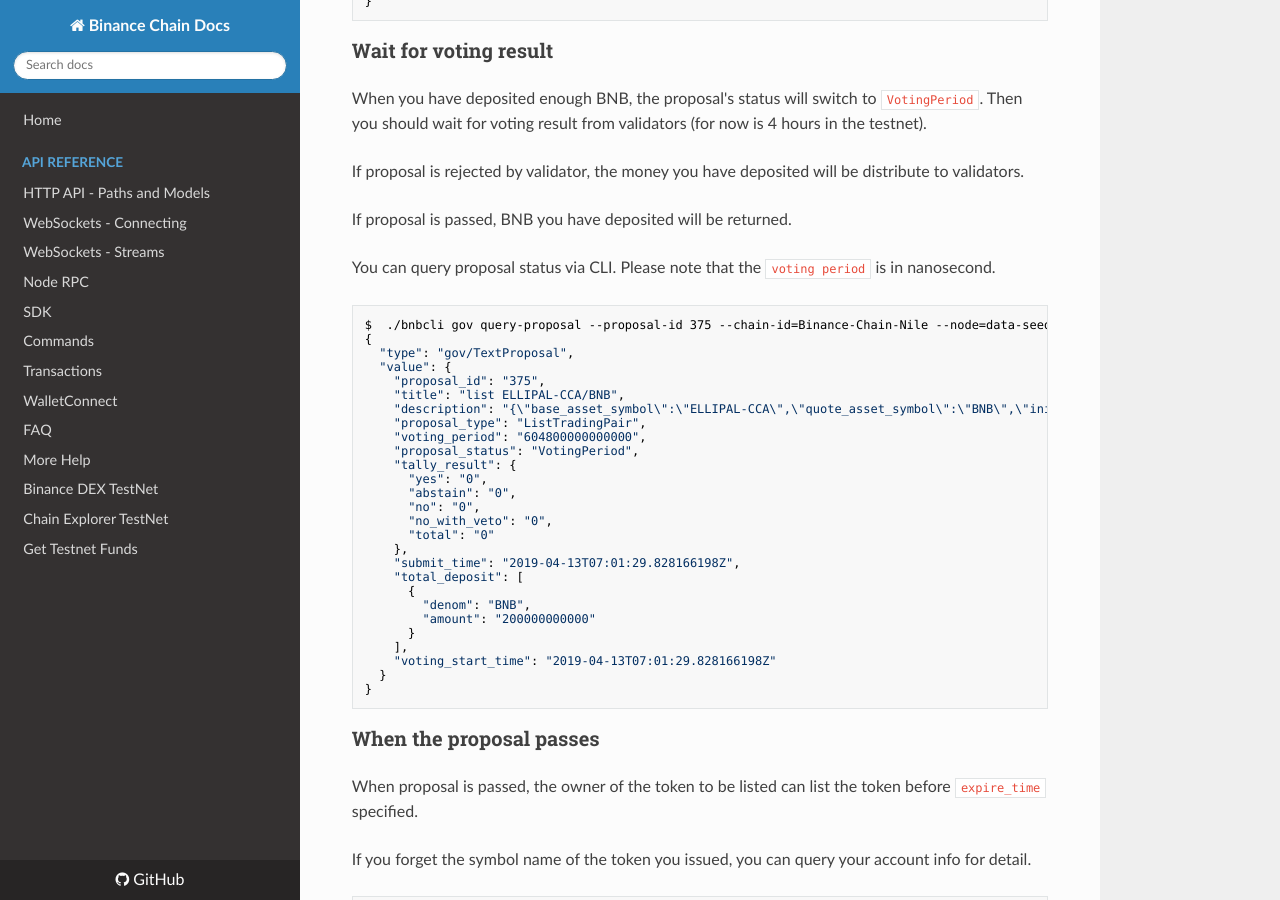
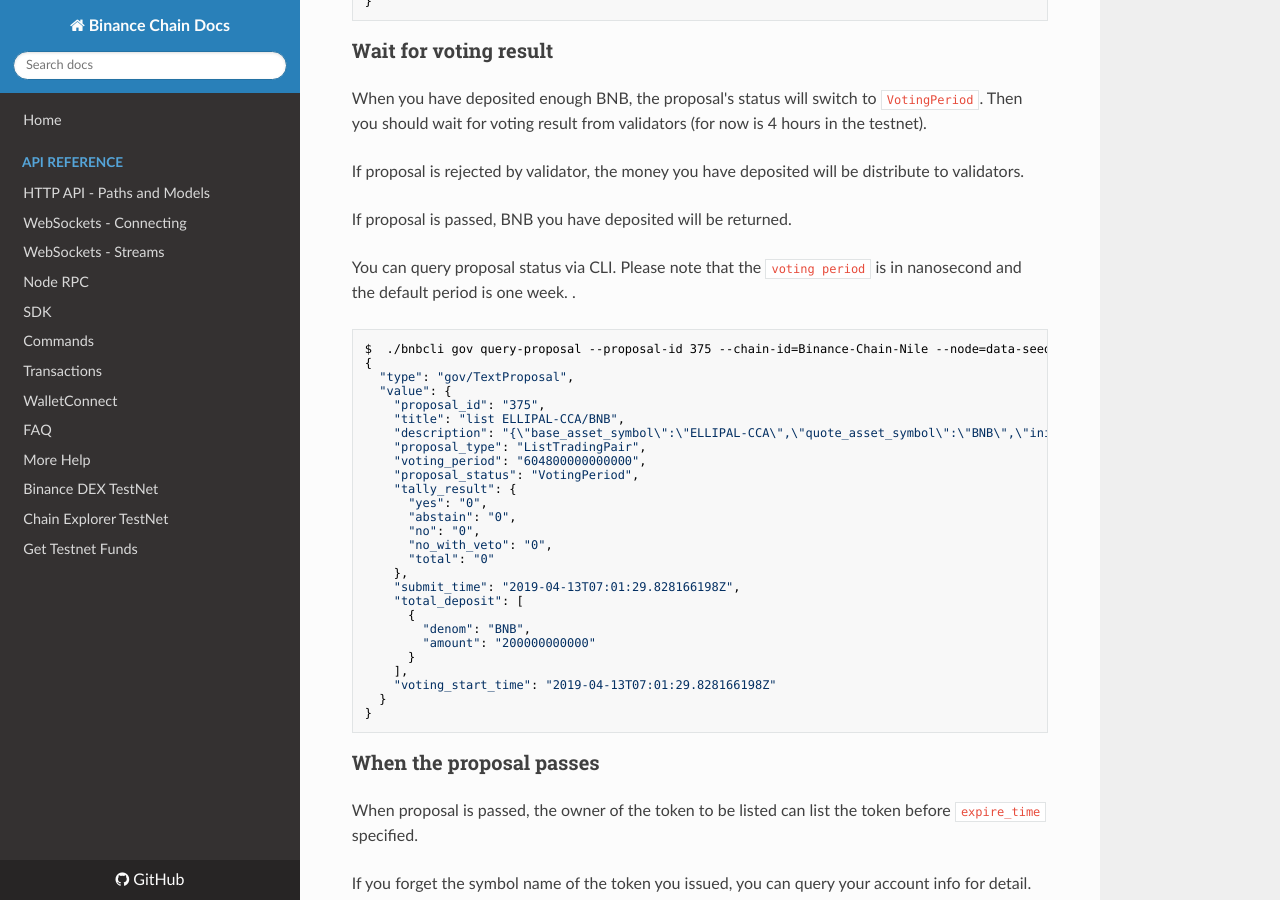
Before and after one commit to yash-sharma1/docs-site, an MkDocs documentation site: the page built from docs/list.md, in a window 1280 px wide and 900 px high, scrolled down 3242 px. Built offline with MkDocs 1.6.1, drawn with Linux system fonts in a browser that asks for light colours; nearby versions of some CDN libraries.

Commit message:
Update list.md

````diff
--- a/docs/list.md
+++ b/docs/list.md
@@ -156,7 +156,7 @@
 
 If proposal is passed, BNB you have deposited will be returned.
 
-You can query proposal status via CLI. Please note that the  `voting period` is in nanosecond.
+You can query proposal status via CLI. Please note that the  `voting period` is in nanosecond and the default period is one week. .
 
 ```bash
 $  ./bnbcli gov query-proposal --proposal-id 375 --chain-id=Binance-Chain-Nile --node=data-seed-pre-2-s1.binance.org:80
````
